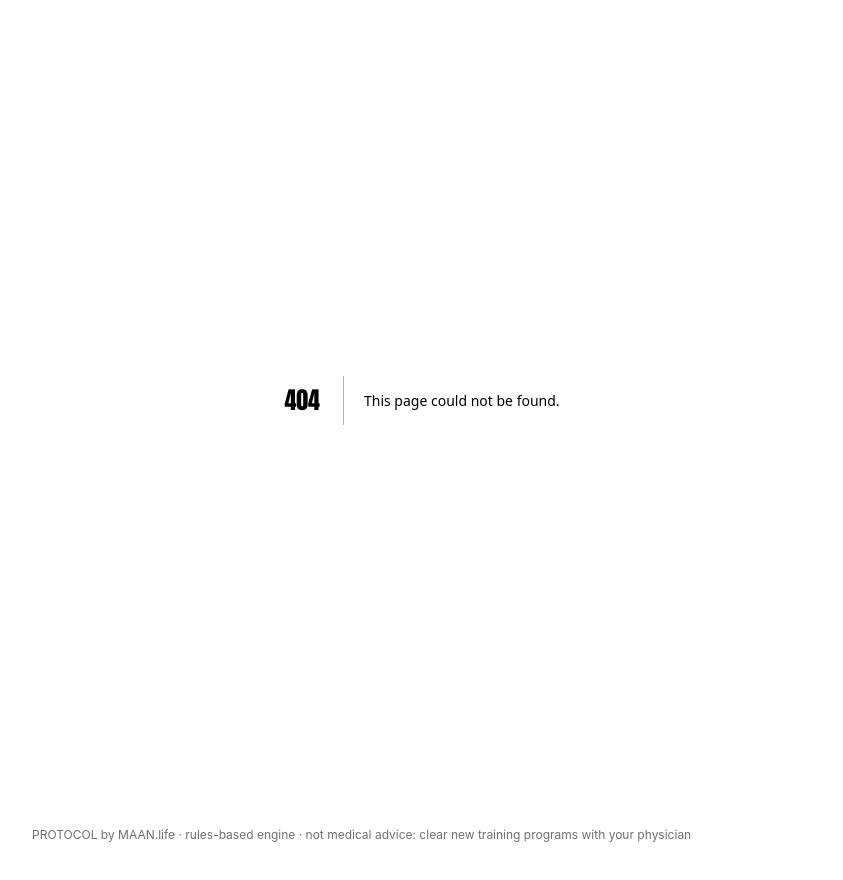
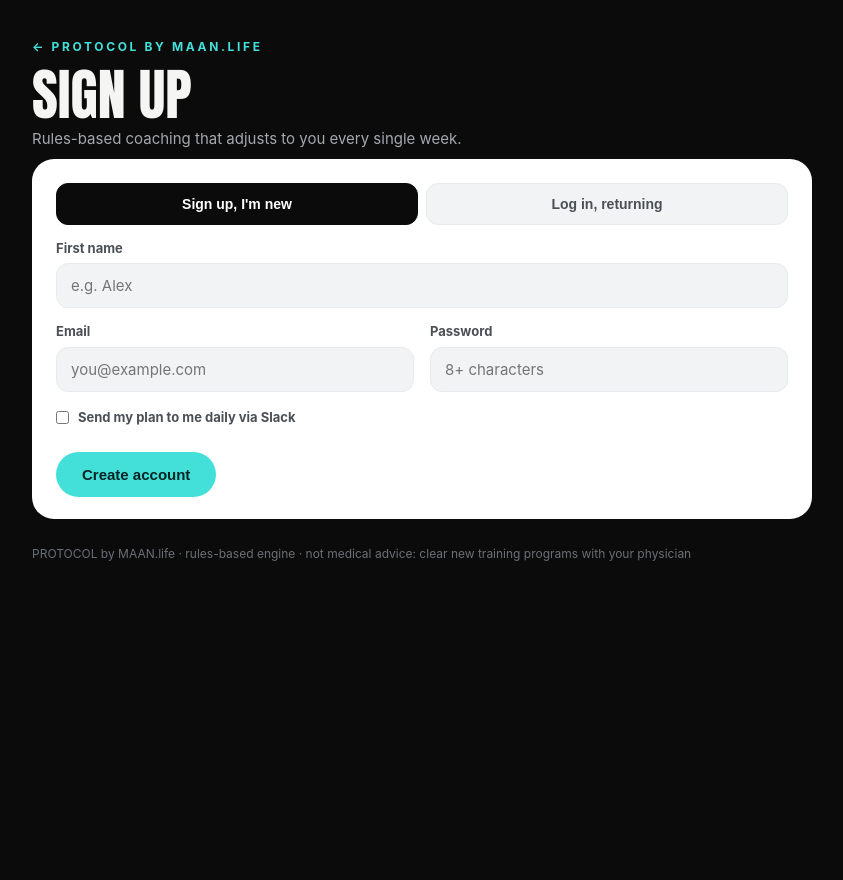
Before and after one commit to hola243/maan-protocol, a Next.js app: page /start in a window 1280 px wide. Before the commit this address had no page. Shown: the top 880 px of the page, without its empty margins (218-1061 px from the left). After the commit the page ends 800 px from the top, so only its background shows below. Built offline with nearby package versions, Linux system fonts and the light colour scheme; no server answers.

Commit message:
Add files via upload

```diff
--- /dev/null
+++ b/app/start/page.jsx
@@ -0,0 +1,106 @@
+'use client';
+import { useState, useEffect } from 'react';
+import { useRouter } from 'next/navigation';
+import { supabase } from '@/lib/supabaseClient';
+
+export default function AuthPage() {
+  const router = useRouter();
+  const [mode, setMode] = useState('signup');
+  const [name, setName] = useState('');
+  const [email, setEmail] = useState('');
+  const [pass, setPass] = useState('');
+  const [slackOpt, setSlackOpt] = useState(false);
+  const [slackName, setSlackName] = useState('#protocol');
+  const [err, setErr] = useState('');
+  const [busy, setBusy] = useState(false);
+
+  useEffect(() => {
+    if (typeof window !== 'undefined' && window.location.hash === '#login') setMode('login');
+    supabase.auth.getSession().then(({ data }) => {
+      if (data.session) router.replace('/plan');
+    });
+  }, [router]);
+
+  async function submit() {
+    setErr('');
+    if (!email.includes('@') || pass.length < 8 || (mode === 'signup' && !name.trim())) {
+      setErr(mode === 'signup'
+        ? 'Please add your name, a valid email, and a password of 8+ characters.'
+        : 'Please enter your email and password (8+ characters).');
+      return;
+    }
+    if (mode === 'signup' && slackOpt && !slackName.trim()) {
+      setErr('Add your Slack channel (like #protocol) so we know where to send the daily plan.');
+      return;
+    }
+    setBusy(true);
+    try {
+      if (mode === 'signup') {
+        const { error } = await supabase.auth.signUp({
+          email, password: pass, options: { data: { name: name.trim(), slack_daily: slackOpt, slack_handle: slackName.trim() } },
+        });
+        if (error) throw error;
+        router.push('/onboard');
+      } else {
+        const { error } = await supabase.auth.signInWithPassword({ email, password: pass });
+        if (error) throw error;
+        router.push('/plan');
+      }
+    } catch (e) {
+      setErr(e.message || 'Something went wrong, try again.');
+    } finally {
+      setBusy(false);
+    }
+  }
+
+  return (
+    <>
+      <header>
+        <div className="kicker"><a href="/landing.html" style={{ color: 'var(--accent-soft)', textDecoration: 'none' }}>&larr; Protocol by MAAN.life</a></div>
+        <h1>{mode === 'signup' ? 'Sign Up' : 'Log In'}</h1>
+        <div className="sub">Rules-based coaching that adjusts to you every single week.</div>
+      </header>
+      <div className="card">
+        <div className="seg" style={{ marginBottom: 14 }}>
+          <button className={mode === 'signup' ? 'on' : ''} onClick={() => setMode('signup')}>Sign up, I&apos;m new</button>
+          <button className={mode === 'login' ? 'on' : ''} onClick={() => setMode('login')}>Log in, returning</button>
+        </div>
+        {mode === 'signup' && (
+          <div>
+            <label>First name</label>
+            <input value={name} onChange={e => setName(e.target.value)} placeholder="e.g. Alex" />
+          </div>
+        )}
+        <div className="grid2">
+          <div>
+            <label>Email</label>
+            <input type="email" value={email} onChange={e => setEmail(e.target.value)} placeholder="you@example.com" />
+          </div>
+          <div>
+            <label>Password</label>
+            <input type="password" value={pass} onChange={e => setPass(e.target.value)} placeholder="8+ characters" />
+          </div>
+        </div>
+        {mode === 'signup' && (
+          <div>
+            <label style={{ display: 'flex', alignItems: 'center', gap: 9, cursor: 'pointer', marginTop: 16 }}>
+              <input type="checkbox" checked={slackOpt} onChange={e => setSlackOpt(e.target.checked)} style={{ width: 'auto', accentColor: 'var(--accent)' }} />
+              Send my plan to me daily via Slack
+            </label>
+            {slackOpt && (
+              <div>
+                <p className="small" style={{ margin: '8px 0 2px' }}>In your Slack, create a <b>private channel called #protocol</b> and we deliver your plan there every morning at 6am. Keeps your plan in one tidy place instead of buried in DMs.</p>
+                <label>Your Slack channel</label>
+                <input value={slackName} onChange={e => setSlackName(e.target.value)} placeholder="#protocol" />
+              </div>
+            )}
+          </div>
+        )}
+        <button className="btn accent" onClick={submit} disabled={busy}>
+          {busy ? 'One moment…' : mode === 'signup' ? 'Create account' : 'Log in'}
+        </button>
+        {err && <div className="err">{err}</div>}
+      </div>
+    </>
+  );
+}
```
